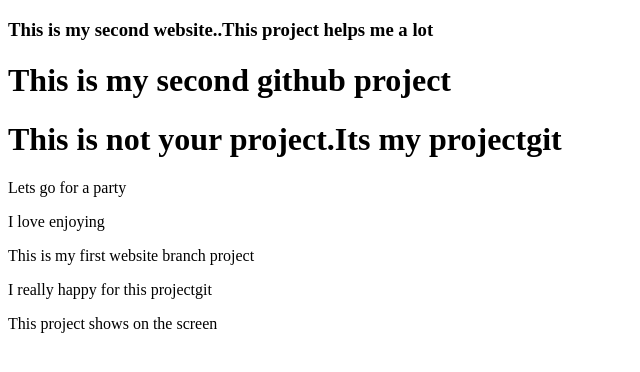
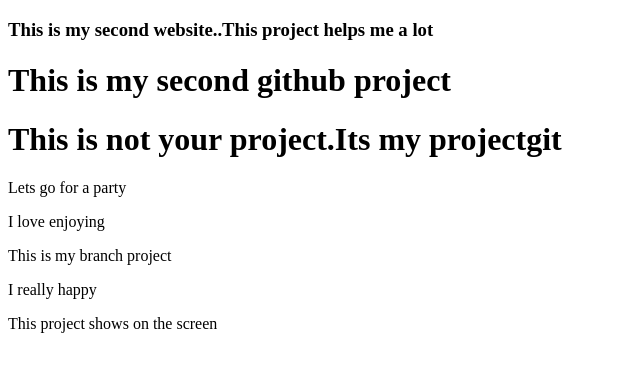
Before and after one commit to Jannatferdous57/my-second-website, a plain HTML site: page index.html in a window 1280 px wide. Shown: the whole page, without its empty margins (0-640 px from the left). Drawn offline with Linux system fonts and the light colour scheme.

Commit message:
changing name overwritten

```diff
--- a/index.html
+++ b/index.html
@@ -11,8 +11,8 @@
     <h1>This is not your project.Its my projectgit</h1>
     <p>Lets go for a party</p>
     <p>I love enjoying</p>
-    <p>This is my first website branch project</p>
-    <p>I really happy for this projectgit</p>
+    <p>This is my branch project</p>
+    <p>I really happy</p>
     <p>This project shows on the screen</p>
     <img src="Flag.png" alt="">
 </body>
```
